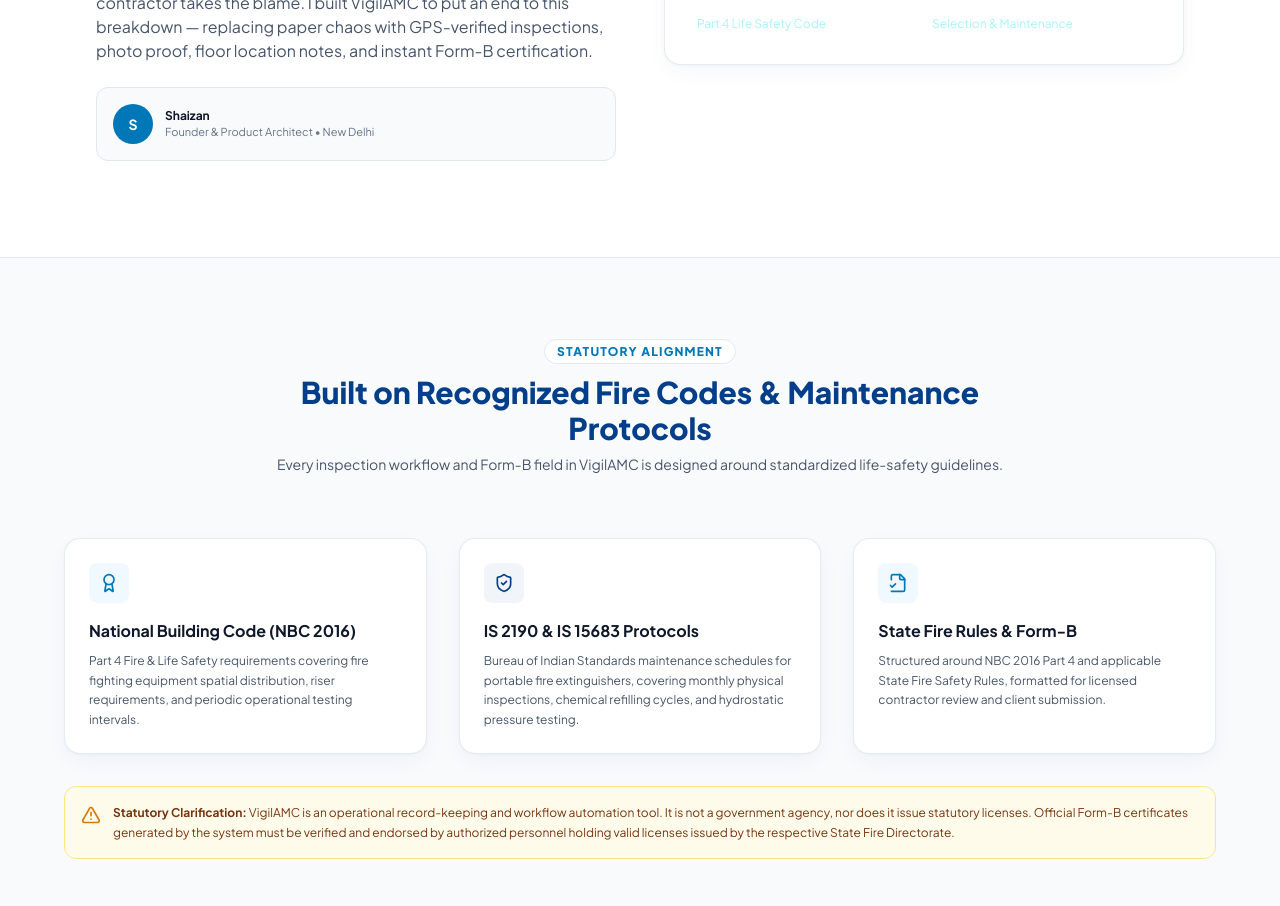
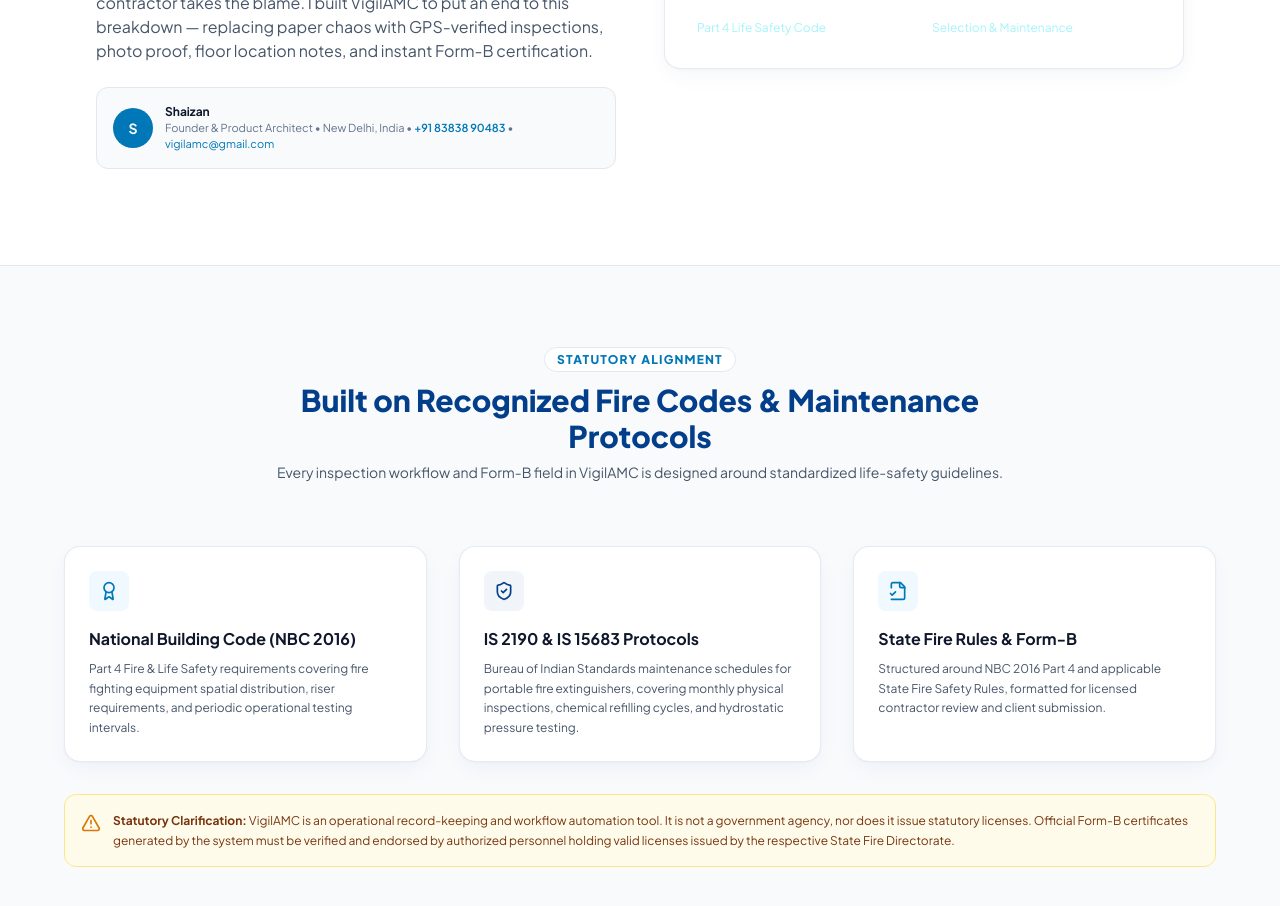
Before and after one commit to shi2n/VigilAMC, a Next.js app: page /about in a window 1280 px wide. Shown: the part 1020-1926 px from the top of the page. Built offline with nearby package versions, Linux system fonts and the light colour scheme; no server answers.

Commit message:
fix(sample-report): correct CO2 cylinder Tare/Full Gross/Measured Gross weight math and centralize founder contact config

```diff
--- a/src/app/about/page.tsx
+++ b/src/app/about/page.tsx
@@ -25,6 +25,7 @@
   Compass
 } from 'lucide-react';
 import { StatusBadge } from '@/components/StatusBadge';
+import { SITE_CONFIG } from '@/lib/siteConfig';
 
 export default function AboutUsPage() {
   const roadmapStages = [
@@ -96,8 +97,17 @@
                 S
               </div>
               <div>
-                <p className="font-bold text-slate-900">Shaizan</p>
-                <p className="text-[11px] text-slate-500">Founder &amp; Product Architect &bull; New Delhi</p>
+                <p className="font-bold text-slate-900">{SITE_CONFIG.FOUNDER_NAME}</p>
+                <p className="text-[11px] text-slate-500">
+                  Founder &amp; Product Architect &bull; {SITE_CONFIG.FOUNDER_CITY} &bull;{' '}
+                  <a href={SITE_CONFIG.PHONE_TEL} className="text-[#0077B6] font-semibold hover:underline">
+                    {SITE_CONFIG.PHONE_DISPLAY}
+                  </a>{' '}
+                  &bull;{' '}
+                  <a href={`mailto:${SITE_CONFIG.CONTACT_EMAIL}`} className="text-[#0077B6] hover:underline">
+                    {SITE_CONFIG.CONTACT_EMAIL}
+                  </a>
+                </p>
               </div>
             </div>
           </div>
--- a/src/app/sample-report/page.tsx
+++ b/src/app/sample-report/page.tsx
@@ -63,8 +63,8 @@
       nextDueDate: 'IMMEDIATE',
       hydroDueDate: 'Dec 2027',
       result: 'DEFECT',
-      pressureBar: 'Gross 13.80kg / Tare 14.50kg',
-      defectNote: 'Underweight by 0.70kg (-15.5%). Depressurized. Refill & valve servicing required.',
+      pressureBar: 'Tare 10.20kg / Full Gross 14.70kg / Measured Gross 14.00kg',
+      defectNote: 'Net Gas: 3.80kg vs 4.50kg • Loss: -0.70kg / -15.5% > 10% IS 2190 threshold — Immediate Refill Required',
     },
     {
       id: 'eq-3',
@@ -452,8 +452,8 @@
               <div className="h-28 rounded-lg bg-slate-900 text-white flex flex-col items-center justify-center p-2 text-center border border-slate-800 relative overflow-hidden">
                 <Gauge className="w-6 h-6 text-red-400 mb-1" />
                 <span className="text-[10px] font-mono text-cyan-200">DIGITAL SCALE VERIFICATION</span>
-                <span className="text-sm font-bold font-mono text-red-400 mt-0.5">13.80 KG GROSS</span>
-                <span className="text-[9px] text-slate-400">Tare: 14.50kg &bull; Deficit: -0.70kg</span>
+                <span className="text-sm font-bold font-mono text-red-400 mt-0.5">14.00 KG GROSS</span>
+                <span className="text-[9px] text-slate-400">Tare: 10.20kg &bull; Full: 14.70kg &bull; Net: 3.80kg (-0.70kg / -15.5%)</span>
                 <div className="absolute bottom-1 right-2 text-[8px] font-mono text-slate-400">
                   15/01/26 10:28 AM
                 </div>
@@ -461,7 +461,7 @@
               <div className="text-[10px] text-slate-700 space-y-0.5">
                 <p><strong>Location:</strong> Server Room (GF)</p>
                 <p className="font-mono text-[9px] text-slate-500">GPS: 28.4594° N, 77.0268° E</p>
-                <p className="text-red-700 font-semibold text-[10px]">Depressurized &bull; Quoted for Refill</p>
+                <p className="text-red-700 font-semibold text-[10px]">Loss -15.5% (&gt;10% IS 2190) &bull; Immediate Refill Required</p>
               </div>
             </div>
 
--- a/src/components/FounderSection.tsx
+++ b/src/components/FounderSection.tsx
@@ -41,7 +41,7 @@
                 {SITE_CONFIG.FOUNDER_NAME} &bull; {SITE_CONFIG.FOUNDER_TITLE}
               </h3>
               <p className="text-xs text-slate-500">
-                {SITE_CONFIG.FOUNDER_CITY} &bull; <a href={`mailto:${SITE_CONFIG.CONTACT_EMAIL}`} className="text-[#0077B6] hover:underline">{SITE_CONFIG.CONTACT_EMAIL}</a> &bull; <a href={SITE_CONFIG.PHONE_TEL} className="text-[#0077B6] hover:underline">{SITE_CONFIG.PHONE_DISPLAY}</a>
+                {SITE_CONFIG.FOUNDER_CITY} &bull; <a href={SITE_CONFIG.PHONE_TEL} className="text-[#0077B6] font-semibold hover:underline">{SITE_CONFIG.PHONE_DISPLAY}</a> &bull; <a href={SITE_CONFIG.WHATSAPP_URL} target="_blank" rel="noopener noreferrer" className="text-emerald-700 font-semibold hover:underline">Direct WhatsApp</a> &bull; <a href={`mailto:${SITE_CONFIG.CONTACT_EMAIL}`} className="text-[#0077B6] hover:underline">{SITE_CONFIG.CONTACT_EMAIL}</a>
               </p>
             </div>
 
--- a/src/components/HeroProductPreview.tsx
+++ b/src/components/HeroProductPreview.tsx
@@ -294,7 +294,7 @@
                         <span className="text-xs font-bold text-slate-900">4.5kg CO2 Extinguisher (CO2-0042)</span>
                       </div>
                       <div className="text-xs text-slate-600">
-                        Server Room • 2nd Floor — <strong className="text-rose-700">Underweight by 0.7kg</strong> (Tare: 8.2kg | Gross: 12.0kg)
+                        Server Room • 2nd Floor — <strong className="text-rose-700">Loss: -0.70kg / -15.5% (&gt;10% IS 2190)</strong> (Tare: 10.20kg | Full Gross: 14.70kg | Measured Gross: 14.00kg • Net Gas: 3.80kg vs 4.50kg)
                       </div>
                       <div className="text-[11px] text-slate-500 flex items-center gap-2">
                         <span className="text-cyan-700 font-medium flex items-center gap-1">
--- a/src/components/ProductWorkflowSection.tsx
+++ b/src/components/ProductWorkflowSection.tsx
@@ -263,14 +263,14 @@
 
                   <div className="p-3.5 rounded-xl bg-slate-900/90 border border-red-900/40 space-y-2 text-xs">
                     <div className="flex items-center justify-between font-mono">
-                      <span className="text-red-300 font-bold">VIGIL-CO-2041 &bull; 4.5kg CO2</span>
+                      <span className="text-red-300 font-bold">VIGIL-CO-0102 &bull; 4.5kg CO2</span>
                       <span className="px-2 py-0.5 rounded bg-red-500/20 text-red-300 text-[10px] font-bold">
-                        UNDERWEIGHT -650g
+                        UNDERWEIGHT -0.70KG (-15.5%)
                       </span>
                     </div>
 
                     <p className="text-[11px] text-slate-300 leading-relaxed">
-                      Gross weight 13.85kg vs Tare 14.5kg marked. Cylinder discharged or leaking. Photo evidence logged.
+                      Tare 10.20kg &bull; Full Gross 14.70kg &bull; Measured Gross 14.00kg (Net Gas: 3.80kg vs 4.50kg &bull; Loss: -0.70kg / -15.5% &gt; 10% IS 2190 threshold &mdash; Immediate Refill Required). Photo evidence logged.
                     </p>
 
                     <div className="p-2.5 rounded-lg bg-slate-950 border border-slate-800 space-y-1.5 text-[11px]">
--- a/src/lib/siteConfig.ts
+++ b/src/lib/siteConfig.ts
@@ -5,9 +5,9 @@
 
 export const SITE_CONFIG = {
   SITE_URL: process.env.NEXT_PUBLIC_SITE_URL || 'https://vigilamc.com',
-  CONTACT_EMAIL: 'vigilamc@gmail.com',
-  SUPPORT_EMAIL: 'vigilamc@gmail.com',
-  FOUNDER_EMAIL: 'vigilamc@gmail.com',
+  CONTACT_EMAIL: process.env.NEXT_PUBLIC_CONTACT_EMAIL || 'vigilamc@gmail.com',
+  SUPPORT_EMAIL: process.env.NEXT_PUBLIC_CONTACT_EMAIL || 'vigilamc@gmail.com',
+  FOUNDER_EMAIL: process.env.NEXT_PUBLIC_CONTACT_EMAIL || 'vigilamc@gmail.com',
   FOUNDER_NAME: 'Shaizan',
   FOUNDER_TITLE: 'Founder, VigilAMC',
   FOUNDER_CITY: 'New Delhi, India',
```
